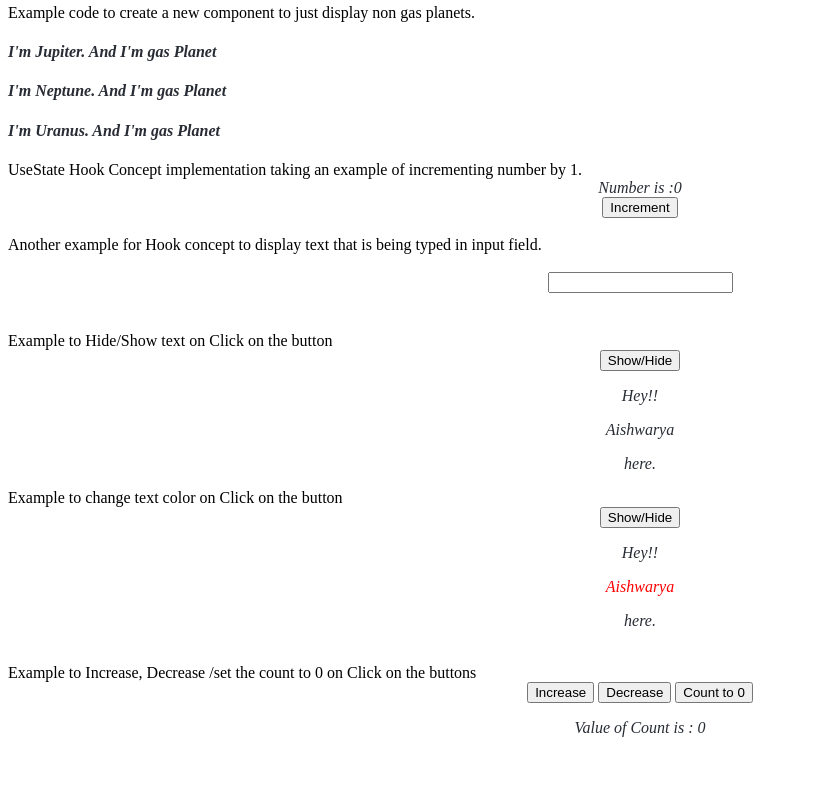
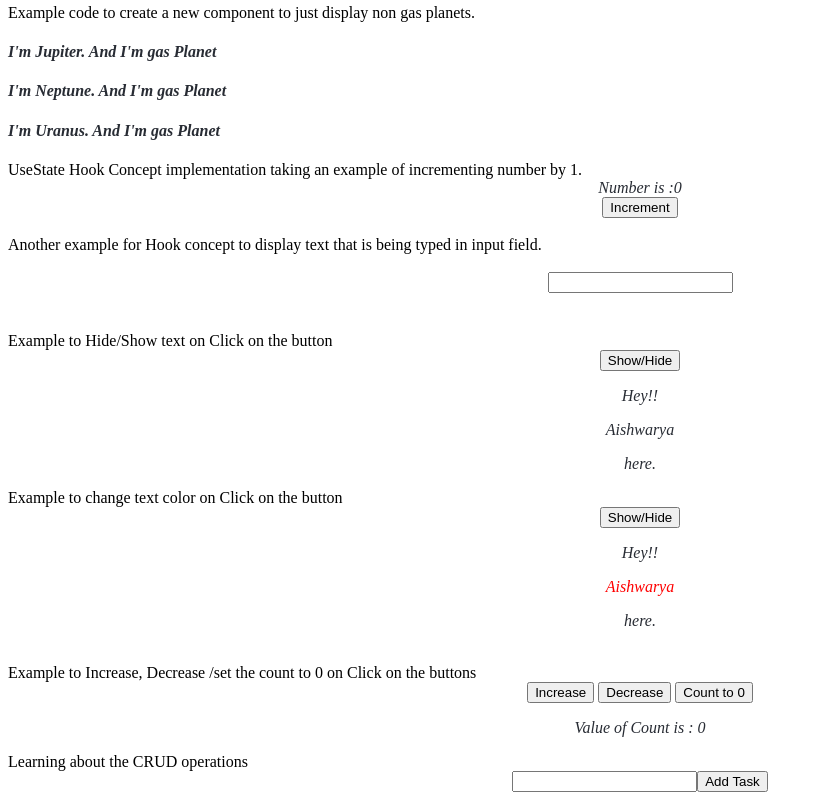
Before and after one commit to aishwaryamensinkai/React-Beginner-Course, a React (Create React App) app: page / in a window 1280 px wide. Shown: the part 907-1707 px from the top of the page, without its empty margins (0-824 px from the left). Before the commit the page ends 1660 px from the top, so only its background shows below. Built offline with nearby package versions, Linux system fonts and the light colour scheme.

Commit message:
CRUD operations

```diff
--- a/src/App.css
+++ b/src/App.css
@@ -5,6 +5,13 @@
   font-style: italic;
   font-family: 'Times New Roman', Times, serif;
   color: #282c34;
+}
+
+.addTask{
+
+}
+.list{
+
 }
 
 @media (prefers-reduced-motion: no-preference) {
--- a/src/App.js
+++ b/src/App.js
@@ -20,36 +20,54 @@ function App() {
     { name: "Uranus", isGasPlanet: true },
   ];
   const [number, setNumber] = useState(0);
+
   const addInc = () => {
     setNumber(number + 1);
   };
   const [inputValue, setInputValue] = useState("");
+
   const changeValue = (event) => {
     setInputValue(event.target.value);
   };
   const [showText, setShowText] = useState(true);
+
   const showHideFun = () => {
     setShowText(!showText);
   };
   const [textColor, setTextColor] = useState("red");
+
   const changeColor = () => {
     setTextColor(textColor === "black" ? "red" : "Black");
   };
 
   const [count, setCount] = useState(0);
+
   const increaseCount = () => {
     setCount(count + 1);
   };
+
   const decreaseCount = () => {
     setCount(count - 1);
   };
+
   const setCountTo0 = () => {
     setCount(0);
+  };
+
+  const [todoList, setTodoList] = useState([]);
+  const [newTask, setNewTask] = useState("");
+
+  const handleChange = (event) => {
+    setNewTask(event.target.value);
+  };
+  const addTask = () => {
+    let a;
   };
 
   //return function
   return (
     <>
+      <div>
         Div class to display the HTML contents.In className another CSS class is
         included.
         <div className="App Extracss">
@@ -130,12 +148,22 @@ function App() {
           </p>
         </div>
         <br />
-      Example to Increase, Decrease /set the count to 0 on Click on the buttons
+        Example to Increase, Decrease /set the count to 0 on Click on the
+        buttons
         <div className="App Extracss">
           <button onClick={increaseCount}>Increase</button>{" "}
           <button onClick={decreaseCount}>Decrease</button>{" "}
           <button onClick={setCountTo0}>Count to 0</button>
           <p>Value of Count is : {count}</p>
+        </div>
+      </div>
+      Learning about the CRUD operations
+      <div className="App">
+        <div className="addTask">
+          <input onChange={handleChange} />
+          <button onClick={addTask}>Add Task</button>
+        </div>
+        <div className="list">{newTask}</div>
       </div>
     </>
   );
```
Lines whose indentation alone changed are shown as unchanged.
